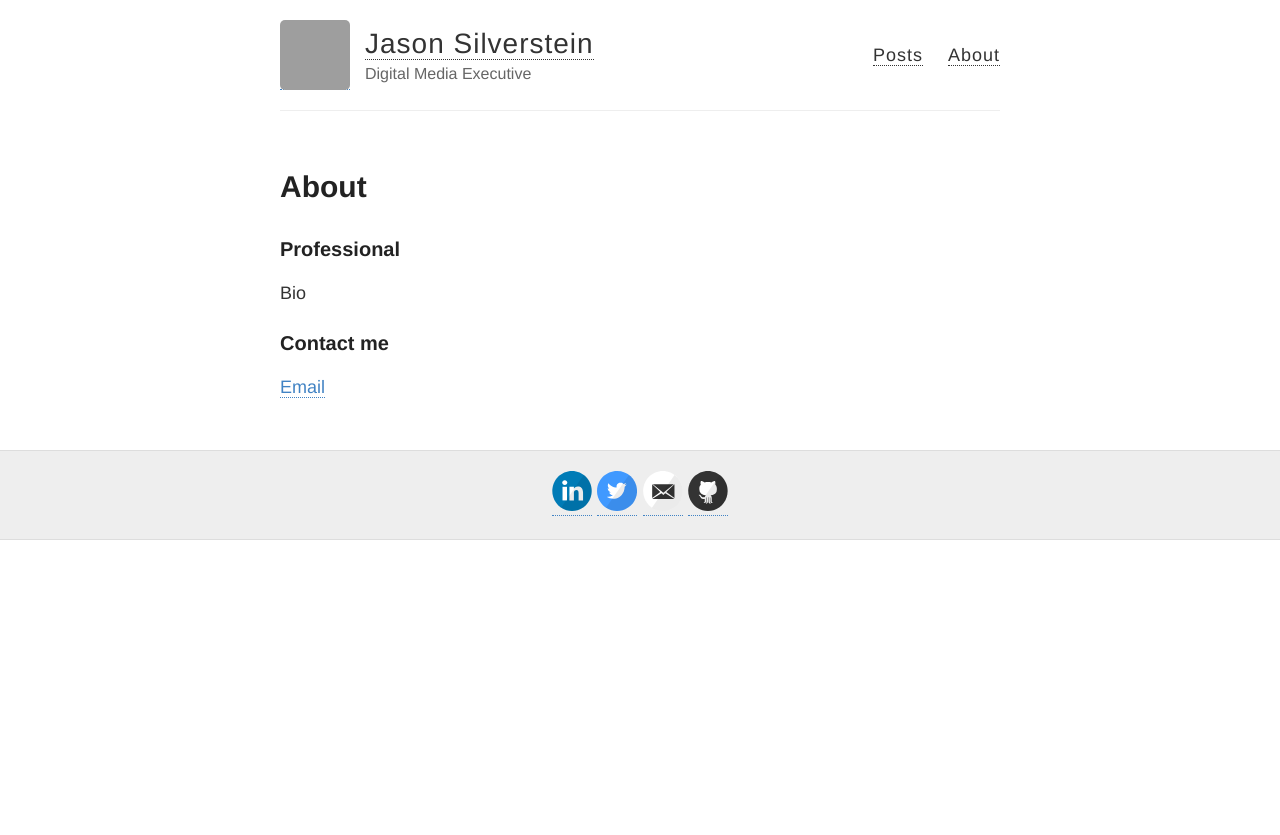
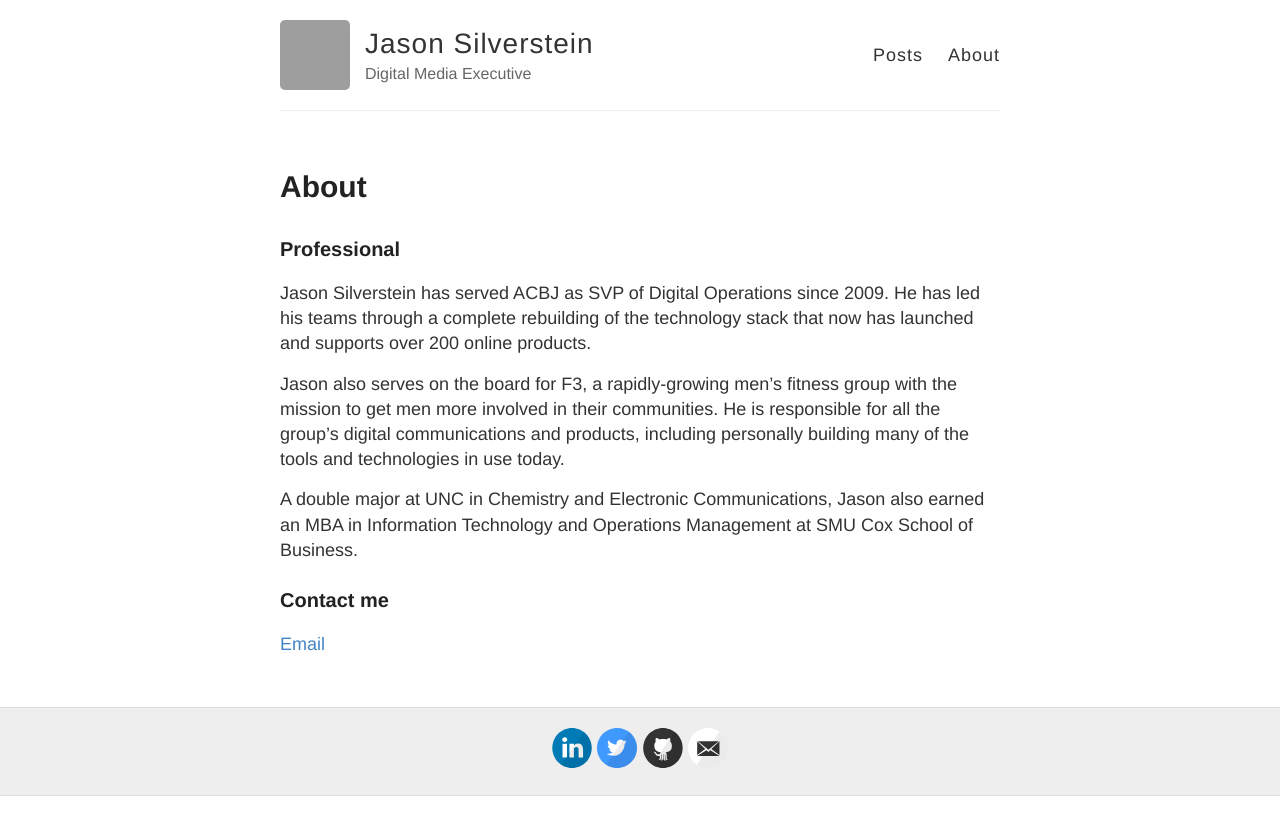
Before and after one commit to jasonsilverstein/jasonsilverstein.github.io, a Jekyll site: the page built from about.md, in a window 1280 px wide. Shown: the top 835 px of the page. Built offline with Jekyll 4.4.1, drawn with Linux system fonts in a browser that asks for light colours; grey boxes are pictures that could not be loaded.

Commit message:
few changes

```diff
--- a/_includes/svg-icons.html
+++ b/_includes/svg-icons.html
@@ -1,12 +1,11 @@
 {% if site.footer-links.linkedin %}<a href="http://linkedin.com/in/{{ site.footer-links.linkedin }}">{% include svg-icons/linkedin.html %}</a>{% endif %}
 {% if site.footer-links.twitter %}<a href="http://twitter.com/{{ site.footer-links.twitter }}">{% include svg-icons/twitter.html %}</a>{% endif %}
 {% if site.footer-links.dribbble %}<a href="http://dribbble.com/{{ site.footer-links.dribbble }}">{% include svg-icons/dribbble.html %}</a>{% endif %}
+{% if site.footer-links.github %}<a href="http://github.com/{{ site.footer-links.github }}">{% include svg-icons/github.html %}</a>{% endif %}
           {% if site.footer-links.email %}<a href="mailto:{{ site.footer-links.email }}">{% include svg-icons/email.html %}</a>{% endif %}
           {% if site.footer-links.facebook %}<a href="http://facebook.com/{{ site.footer-links.facebook }}">{% include svg-icons/facebook.html %}</a>{% endif %}
           {% if site.footer-links.flickr %}<a href="http://flickr.com/{{ site.footer-links.flickr }}">{% include svg-icons/flickr.html %}</a>{% endif %}
-          {% if site.footer-links.github %}<a href="http://github.com/{{ site.footer-links.github }}">{% include svg-icons/github.html %}</a>{% endif %}
           {% if site.footer-links.instagram %}<a href="http://instagram.com/{{ site.footer-links.instagram }}">{% include svg-icons/instagram.html %}</a>{% endif %}
-
           {% if site.footer-links.pinterest %}<a href="http://pinterest.com/{{ site.footer-links.pinterest }}">{% include svg-icons/pinterest.html %}</a>{% endif %}
           {% if site.footer-links.rss %}<a href="{{ site.baseurl }}/feed.xml">{% include svg-icons/rss.html %}</a>{% endif %}
           {% if site.footer-links.stackoverflow %}<a href="http://stackoverflow.com/{{ site.footer-links.stackoverflow }}">{% include svg-icons/stackoverflow.html %}</a>{% endif %}
--- a/about.md
+++ b/about.md
@@ -6,7 +6,11 @@
 
 ### Professional
 
-Bio
+Jason Silverstein has served ACBJ as SVP of Digital Operations since 2009. He has led his teams through a complete rebuilding of the technology stack that now has launched and supports over 200 online products.
+
+Jason also serves on the board for F3, a rapidly-growing men’s fitness group with the mission to get men more involved in their communities. He is responsible for all the group’s digital communications and products, including personally building many of the tools and technologies in use today.
+
+A double major at UNC in Chemistry and Electronic Communications, Jason also earned an MBA in Information Technology and Operations Management at SMU Cox School of Business.
 
 ### Contact me
 
--- a/style.scss
+++ b/style.scss
@@ -71,7 +71,6 @@
 a {
   color: $blue;
   text-decoration: none;
-  border-bottom:1px dotted;
 	cursor: pointer;
   &:hover, &:active {
     color: $blue;
```
